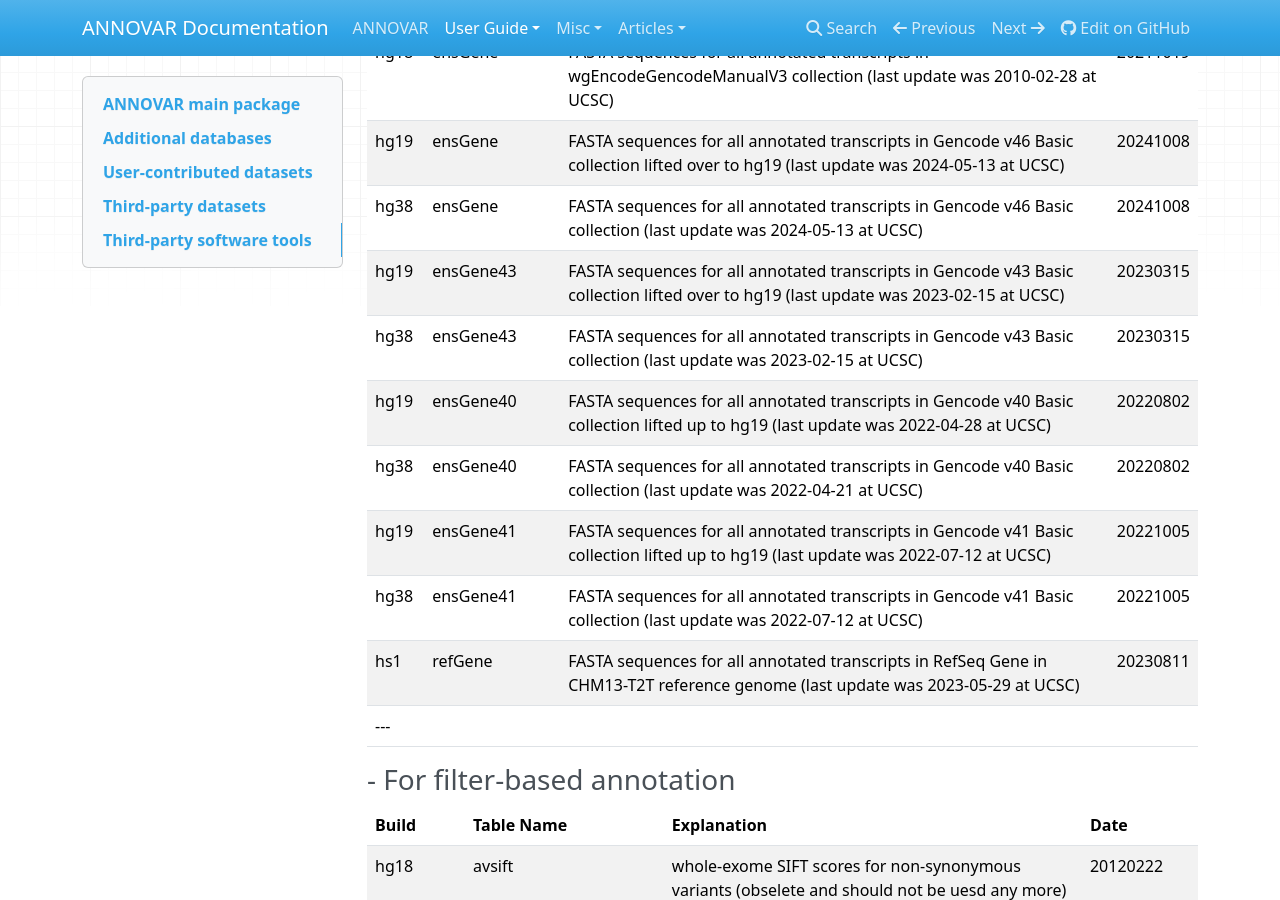
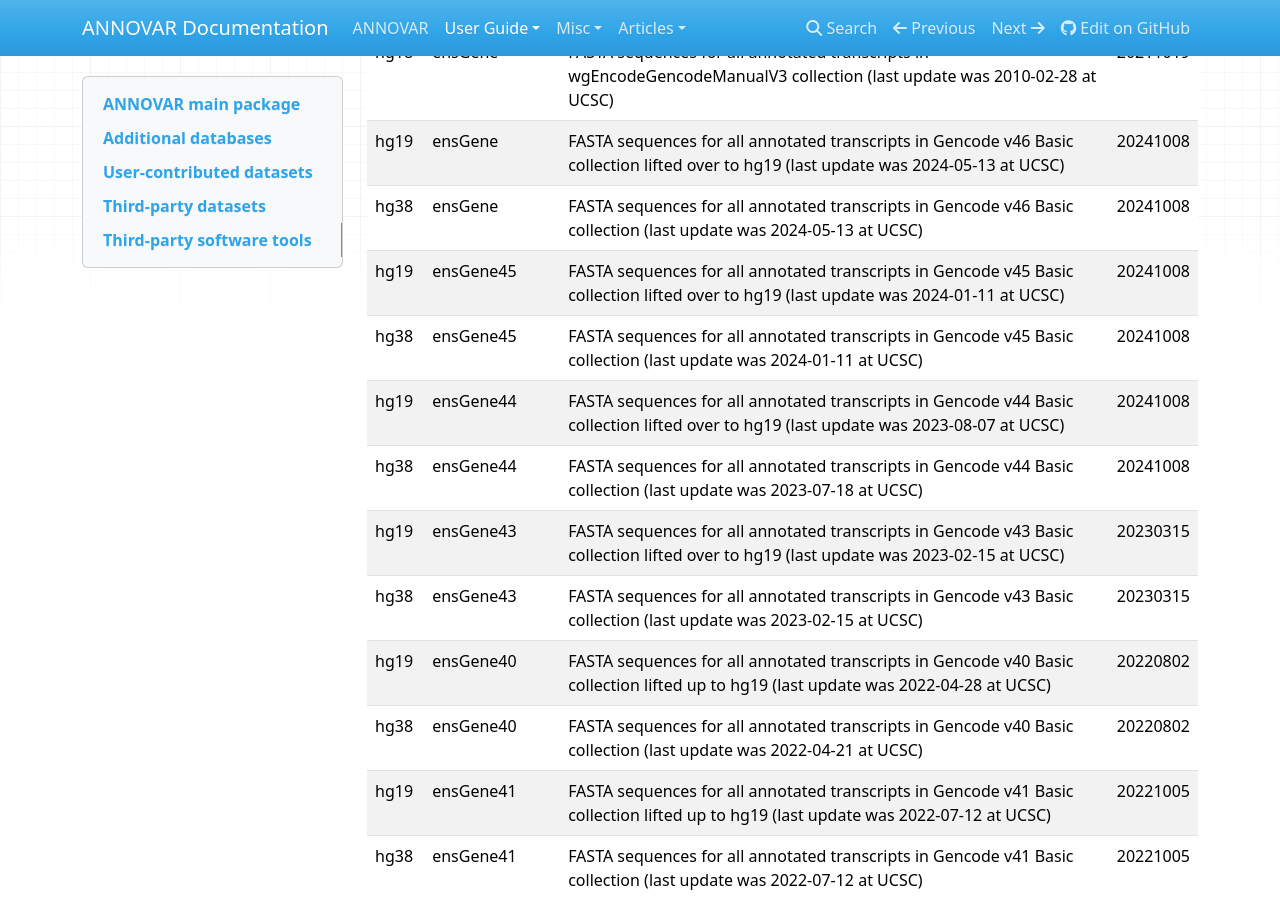
Before and after one commit to WGLab/doc-ANNOVAR, an MkDocs documentation site: the page built from docs/user-guide/download.md, in a window 1280 px wide and 900 px high, scrolled down 1092 px. Built offline with MkDocs 1.6.1, drawn with Linux system fonts in a browser that asks for light colours; nearby versions of some CDN libraries; comment, search, counter and statistics services are not loaded.

Commit message:
Update download.md

```diff
--- a/docs/user-guide/download.md
+++ b/docs/user-guide/download.md
@@ -30,6 +30,10 @@ NOTE: several whole-genome databases (cadd, cadd13, fathmm, dann, eigen, gerp++,
 | hg18 | ensGene | FASTA sequences for all annotated transcripts in wgEncodeGencodeManualV3 collection (last update was 2010-02-28 at UCSC) | 20211019 |
 | hg19 | ensGene | FASTA sequences for all annotated transcripts in Gencode v46 Basic collection lifted over to hg19 (last update was 2024-05-13 at UCSC) | 20241008 |
 | hg38 | ensGene | FASTA sequences for all annotated transcripts in Gencode v46 Basic collection (last update was 2024-05-13 at UCSC) | 20241008 |
+| hg19 | ensGene45 | FASTA sequences for all annotated transcripts in Gencode v45 Basic collection lifted over to hg19 (last update was 2024-01-11 at UCSC) | 20241008 |
+| hg38 | ensGene45 | FASTA sequences for all annotated transcripts in Gencode v45 Basic collection (last update was 2024-01-11 at UCSC) | 20241008 |
+| hg19 | ensGene44 | FASTA sequences for all annotated transcripts in Gencode v44 Basic collection lifted over to hg19 (last update was 2023-08-07 at UCSC) | 20241008 |
+| hg38 | ensGene44 | FASTA sequences for all annotated transcripts in Gencode v44 Basic collection (last update was 2023-07-18 at UCSC) | 20241008 |
 | hg19 | ensGene43 | FASTA sequences for all annotated transcripts in Gencode v43 Basic collection lifted over to hg19 (last update was 2023-02-15 at UCSC) | 20230315 |
 | hg38 | ensGene43 | FASTA sequences for all annotated transcripts in Gencode v43 Basic collection (last update was 2023-02-15 at UCSC) | 20230315 |
 | hg19 | ensGene40 | FASTA sequences for all annotated transcripts in Gencode v40 Basic collection lifted up to hg19 (last update was 2022-04-28 at UCSC) | 20220802 |
```
